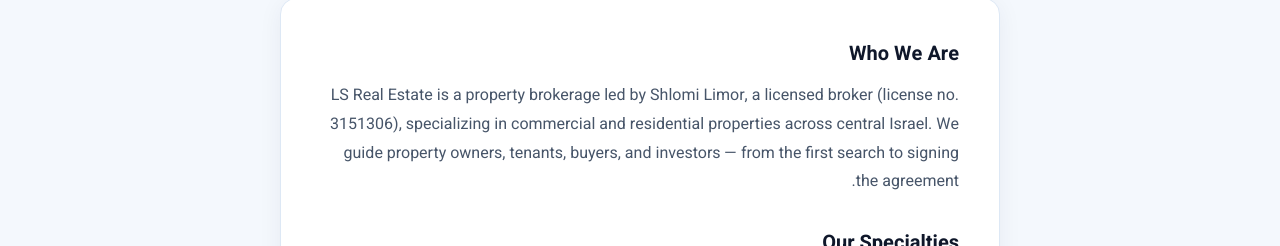
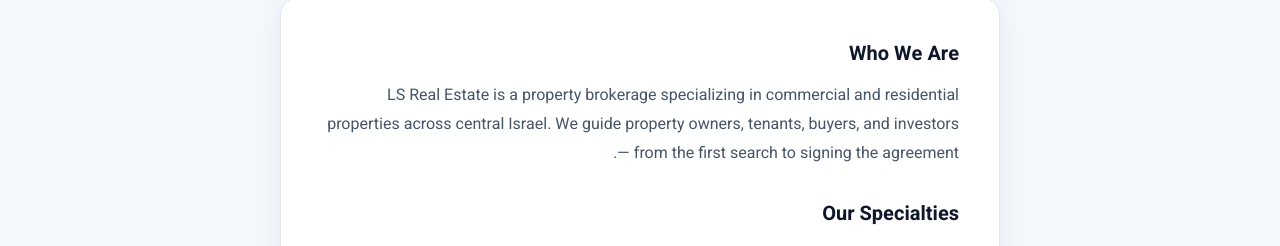
Before and after one commit to shlomynadlan-jpg/crm-nadlan-website, a Next.js app: page /en/about in a window 1280 px wide. Shown: the part 392-638 px from the top of the page. Built offline with nearby package versions, Linux system fonts and the light colour scheme; no server answers; the database is empty.

Commit message:
fix: remove personal name and license number from about page

```diff
--- a/app/[locale]/about/page.tsx
+++ b/app/[locale]/about/page.tsx
@@ -44,7 +44,7 @@
     title: 'אודות LS נדל"ן',
     subtitle: 'מי אנחנו ואיך אנחנו עובדים',
     whoTitle: 'מי אנחנו',
-    whoPara: 'LS נדל״ן היא חברת תיווך נדל״ן בראשות שלומי לימור, מתווך מורשה (רישיון מס׳ 3151306), המתמחה בנכסים מסחריים ובנכסי מגורים ברחבי מרכז הארץ. אנחנו מלווים בעלי נכסים, שוכרים, רוכשים ומשקיעים — מהחיפוש הראשון ועד חתימת ההסכם.',
+    whoPara: 'LS נדל״ן היא חברת תיווך נדל״ן המתמחה בנכסים מסחריים ובנכסי מגורים ברחבי מרכז הארץ. אנחנו מלווים בעלי נכסים, שוכרים, רוכשים ומשקיעים — מהחיפוש הראשון ועד חתימת ההסכם.',
     specTitle: 'במה אנחנו מתמחים',
     specItems: [
       { bold: 'משרדים', text: ' — השכרה ומכירה של שטחי משרדים, ממשרדי בוטיק ועד קומות שלמות במגדלים.' },
@@ -72,7 +72,7 @@
     title: 'About LS Real Estate',
     subtitle: 'Who we are and how we work',
     whoTitle: 'Who We Are',
-    whoPara: 'LS Real Estate is a property brokerage led by Shlomi Limor, a licensed broker (license no. 3151306), specializing in commercial and residential properties across central Israel. We guide property owners, tenants, buyers, and investors — from the first search to signing the agreement.',
+    whoPara: 'LS Real Estate is a property brokerage specializing in commercial and residential properties across central Israel. We guide property owners, tenants, buyers, and investors — from the first search to signing the agreement.',
     specTitle: 'Our Specialties',
     specItems: [
       { bold: 'Offices', text: ' — Rental and sale of office spaces, from boutique offices to full floors in towers.' },
@@ -100,7 +100,7 @@
     title: 'À Propos de LS Immobilier',
     subtitle: 'Qui sommes-nous et comment nous travaillons',
     whoTitle: 'Qui Sommes-Nous',
-    whoPara: 'LS Immobilier est une agence immobilière dirigée par Shlomi Limor, agent agréé (licence n° 3151306), spécialisée dans les biens commerciaux et résidentiels en Israël. Nous accompagnons propriétaires, locataires, acheteurs et investisseurs — de la première recherche jusqu\'à la signature du contrat.',
+    whoPara: 'LS Immobilier est une agence immobilière spécialisée dans les biens commerciaux et résidentiels en Israël. Nous accompagnons propriétaires, locataires, acheteurs et investisseurs — de la première recherche jusqu\'à la signature du contrat.',
     specTitle: 'Nos Spécialités',
     specItems: [
       { bold: 'Bureaux', text: ' — Location et vente de bureaux, des petits espaces aux étages entiers en tour.' },
```
